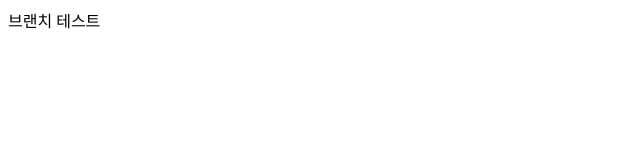
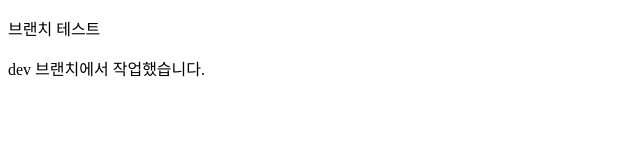
Before and after one commit to SweetYun95/branch-test, a plain HTML site: page index.html in a window 1280 px wide. Shown: the whole page, without its empty margins (0-640 px from the left). Drawn offline with Linux system fonts and the light colour scheme.

Commit message:
index.html 10line 수정

```diff
--- a/index.html
+++ b/index.html
@@ -1,11 +1,12 @@
 <!DOCTYPE html>
 <html lang="ko">
-<head>
-    <meta charset="UTF-8">
-    <meta name="viewport" content="width=device-width, initial-scale=1.0">
-    <title>Document</title>
-</head>
-<body>
-    브랜치 테스트
-</body>
+   <head>
+      <meta charset="UTF-8" />
+      <meta name="viewport" content="width=device-width, initial-scale=1.0" />
+      <title>Document</title>
+   </head>
+   <body>
+      <p>브랜치 테스트</p>
+      <p>dev 브랜치에서 작업했습니다.</p>
+   </body>
 </html>
```
